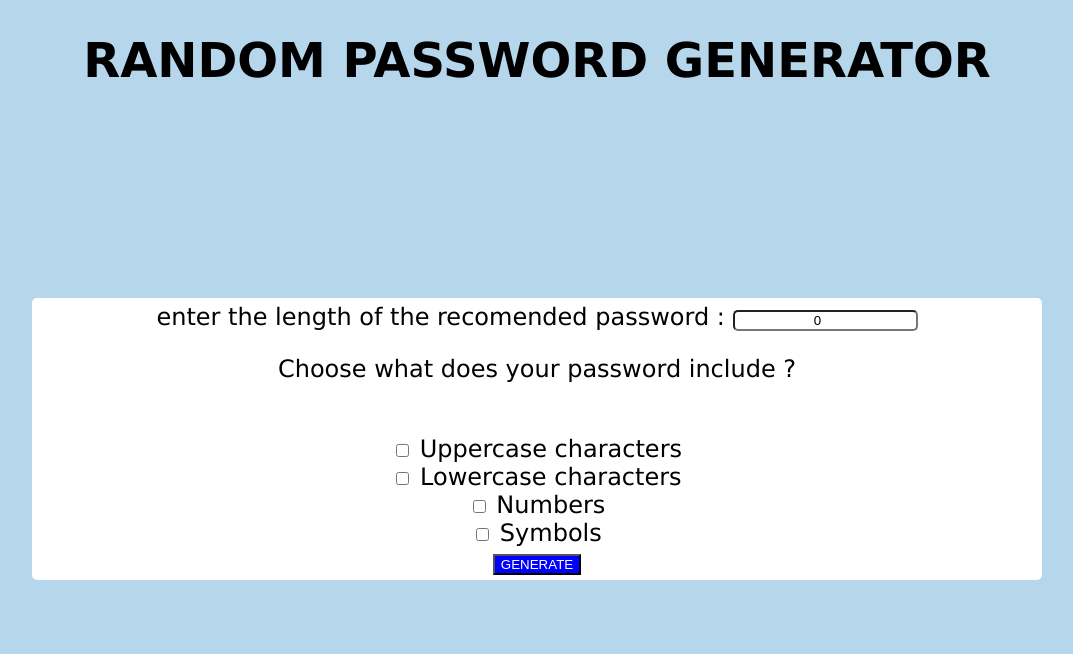
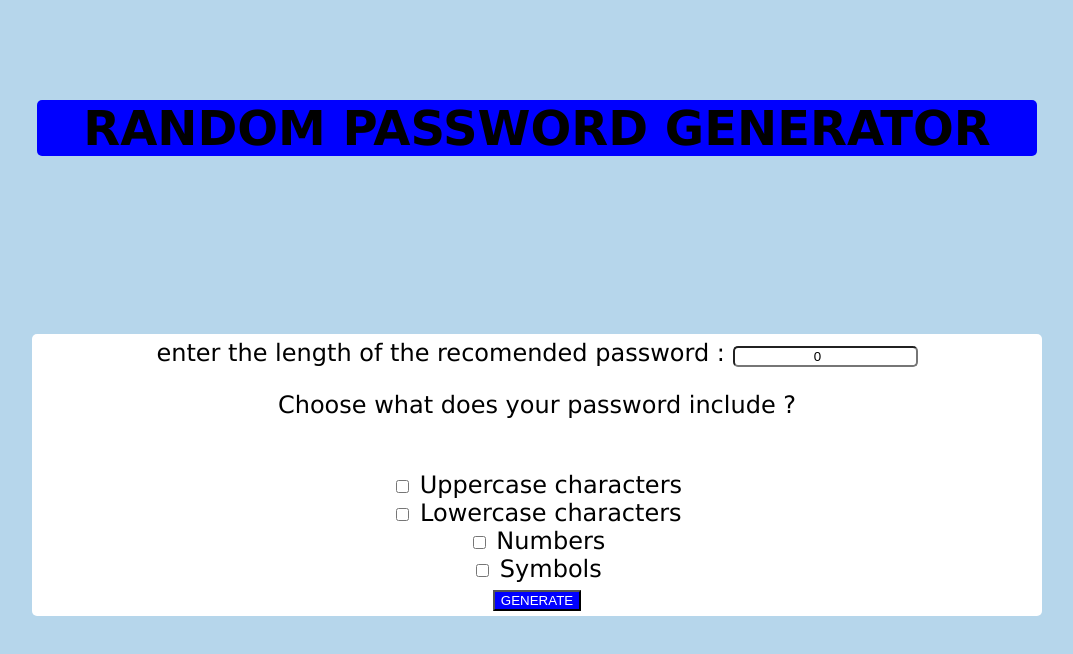
Before and after one commit to moumenebissou07/Random-password-generator, a plain HTML site: page index.html in a window 1280 px wide. Shown: the whole page, without its empty margins (103-1176 px from the left). Drawn offline with Linux system fonts and the light colour scheme.

Commit message:
Add styles for h1 element

```diff
--- a/style.css
+++ b/style.css
@@ -3,6 +3,14 @@ font-family: Verdana, Geneva, Tahoma, sans-serif;
 text-align: center;
 background-color : rgb(182, 214, 235);
 font-size: 1.5em;
+}
+h1{
+    background-color: blue;
+    border-radius: 5px;
+    max-width : 1000px;
+    text-align: center;
+    margin: auto;
+    margin-top: 100px;
 }
 .container{
     max-width: 1000px;
```
